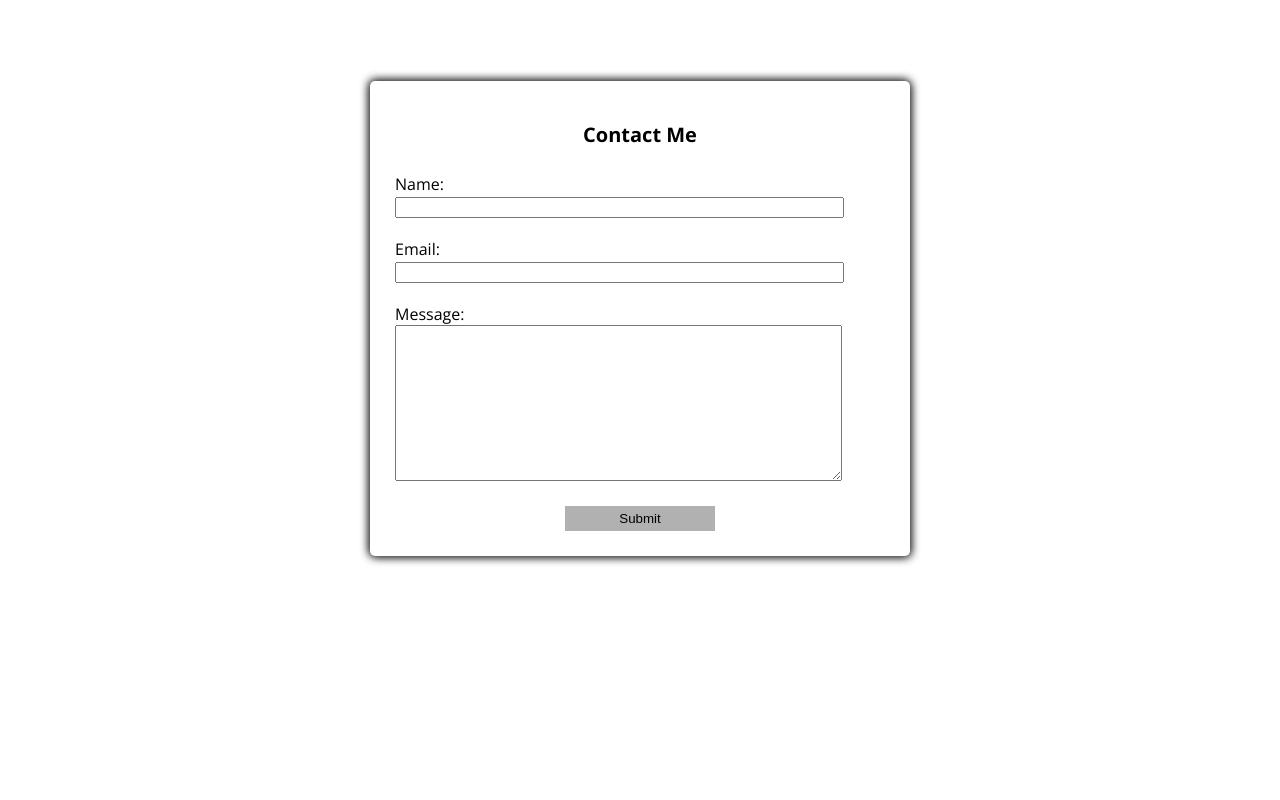
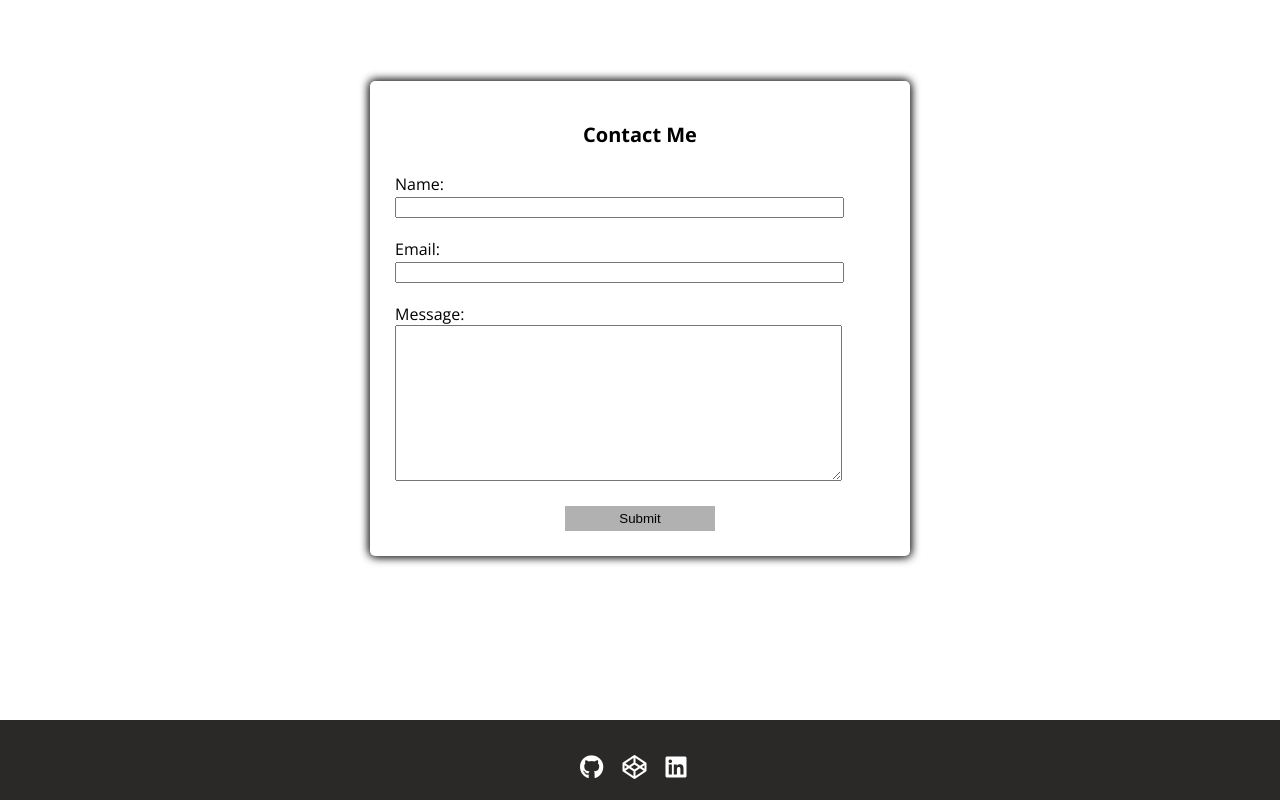
Before and after one commit to AuroraBorealis97/portfolio, a plain HTML site: page index.html in a window 1280 px wide. Shown: the part 3509-4309 px from the top of the page. Before the commit the page ends 4229 px from the top, so only its background shows below. Drawn offline with nearby package versions, Linux system fonts and the light colour scheme.

Commit message:
add footer

```diff
--- a/index.html
+++ b/index.html
@@ -5,6 +5,7 @@
     <meta http-equiv="X-UA-Compatible" content="IE=edge">
     <meta name="viewport" content="width=device-width, initial-scale=1.0">
     <link href="https://fonts.googleapis.com/css2?family=Open+Sans:wght@400;700;800&display=swap" rel="stylesheet">
+    <link rel="stylesheet" href="https://use.fontawesome.com/releases/v5.15.4/css/all.css" integrity="sha384-DyZ88mC6Up2uqS4h/KRgHuoeGwBcD4Ng9SiP4dIRy0EXTlnuz47vAwmeGwVChigm" crossorigin="anonymous">
     <link rel="stylesheet" href="style.css">
     <title>Portfolio</title>
 </head>
@@ -93,6 +94,15 @@
               </div>
             </div>
         </section> <!--contact section-->
+        <footer>
+            <div class="links">
+                <ul class="profile-links">
+                    <li><a href=""><i class="fab fa-github"></i></a></li>
+                    <li><a href=""><i class="fab fa-codepen"></i></a></li>
+                    <li><a href=""><i class="fab fa-linkedin"></i></a></li>
+                </ul>
+            </div>
+        </footer>
     </main>
 
 
--- a/style.css
+++ b/style.css
@@ -90,7 +90,10 @@ nav ul li a:hover{
 }
 
 /*Main Section*/
-
+main{
+    padding: 0;
+    margin: 0;
+}
 /*home section*/
 #home{
     height: 100vh;
@@ -226,6 +229,36 @@ textarea{
     background-color: rgb(177, 177, 177);
 }
 
+/*Footer section*/
+
+footer{
+    background-color: rgb(43, 40, 40);
+    height: 40px;
+    margin: 0;
+    padding: 20px;
+}
+
+.links{
+    margin-top: 10px;
+}
+footer ul{
+    padding: 0;
+    width: 130px;
+    margin: 0 auto;
+}
+footer ul li{
+display: inline-block;
+}
+
+footer ul li a{
+    color: white;
+    padding: 5px;
+    margin-right: 5px;
+   font-size: 1.5rem;
+}
+
+
+
 /*media queries*/
 @media only screen and (min-width: 768px){
     nav{
```
